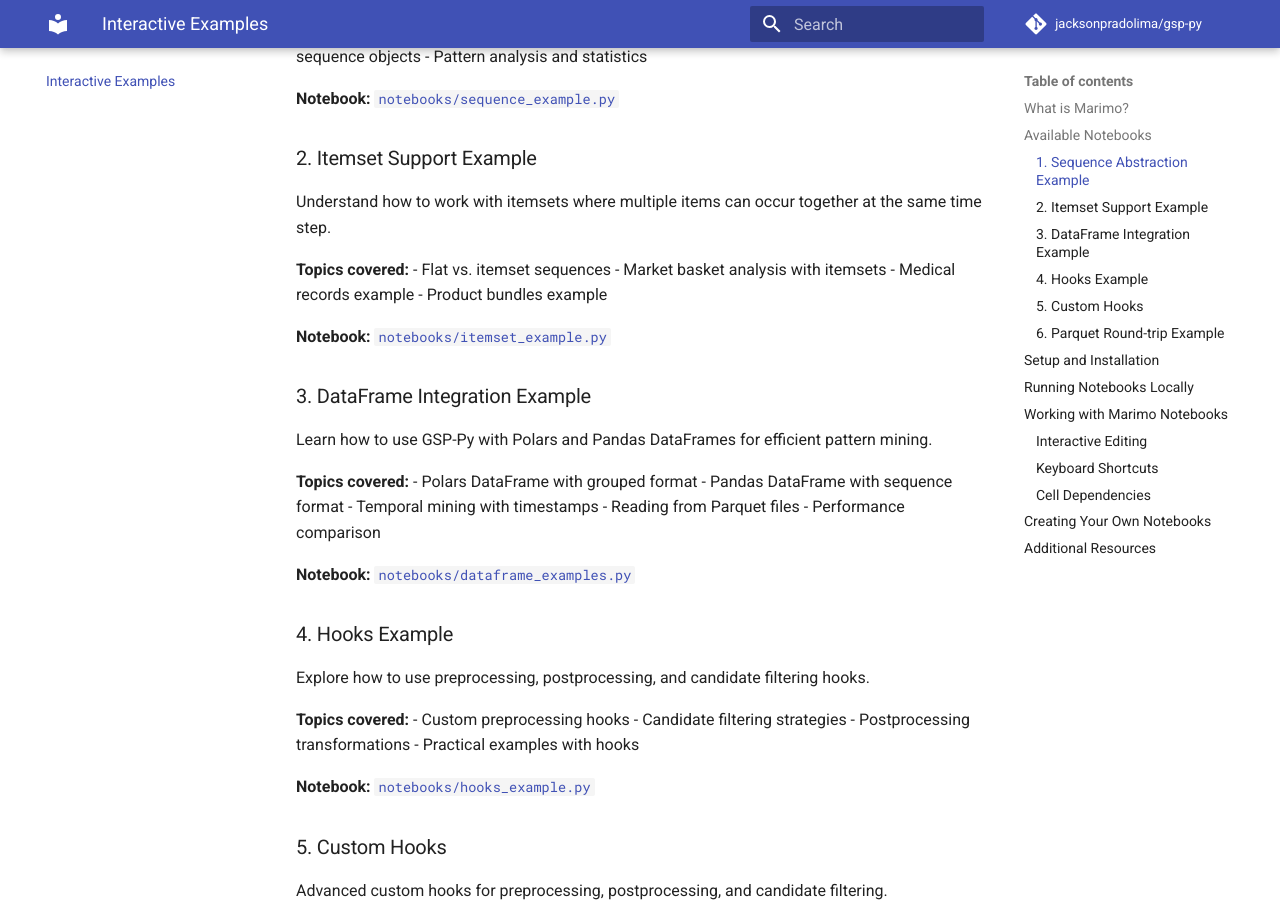
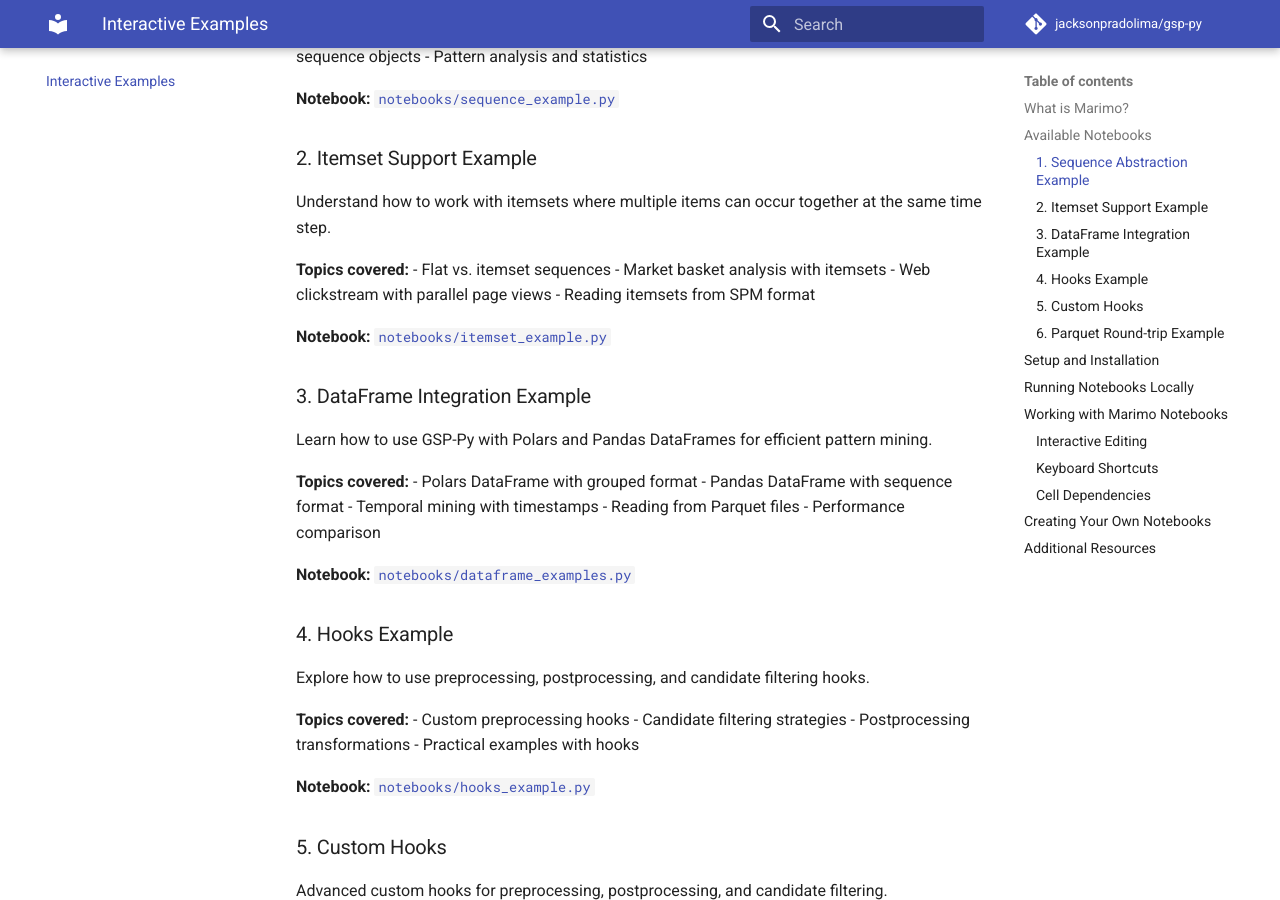
Before and after one commit to jacksonpradolima/gsp-py, an MkDocs documentation site: the page built from docs/examples.md, in a window 1280 px wide and 900 px high, scrolled down 709 px. Built offline with MkDocs 1.6.1 and Material for MkDocs 9.7.7, drawn with Linux system fonts in a browser that asks for light colours; comment, search, counter and statistics services are not loaded.

Commit message:
fix: address code review comments
- Add ruff lint ignore for notebooks (T201, T203 for print statements)
- Update custom_hooks.py docstring import from examples. to notebooks.
- Update CLI example in custom_hooks.py from examples. to notebooks.
- Fix itemset_example topics in notebooks/README.md and docs/examples.md
  (removed incorrect "Medical records" and "Product bundles", added correct
  "Web clickstream" and "SPM format" examples)
- Fix import sorting in itemset_example.py (ruff auto-fix)

Co-authored-by: jacksonpradolima <7774063+jacksonpradolima@users.noreply.github.com>

```diff
--- a/docs/examples.md
+++ b/docs/examples.md
@@ -33,8 +33,8 @@ Understand how to work with itemsets where multiple items can occur together at
 **Topics covered:**
 - Flat vs. itemset sequences
 - Market basket analysis with itemsets
-- Medical records example
-- Product bundles example
+- Web clickstream with parallel page views
+- Reading itemsets from SPM format
 
 **Notebook:** [`notebooks/itemset_example.py`](https://github.com/jacksonpradolima/gsp-py/tree/master/notebooks/itemset_example.py)
 
--- a/pyproject.toml
+++ b/pyproject.toml
@@ -154,6 +154,7 @@ known-first-party = ["gsp", "tests"]
 
 [tool.ruff.lint.per-file-ignores]
 "tests/**.py" = ["T201", "T203"]
+"notebooks/**.py" = ["T201", "T203"]
 "gsppy/utils.py" = ["TID251"]
 
 [tool.pyright]
```
Also changed, not shown: notebooks/README.md (+2 -2 lines), 2 other files.
